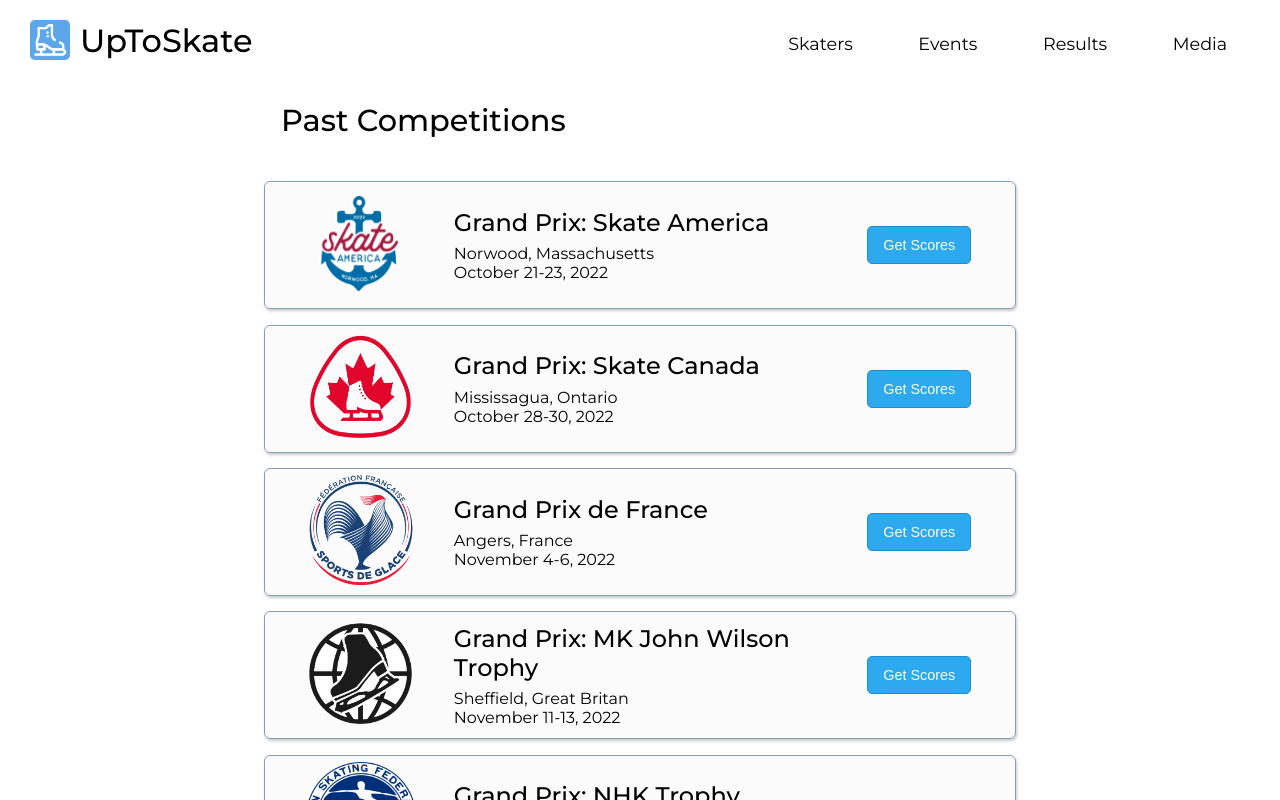
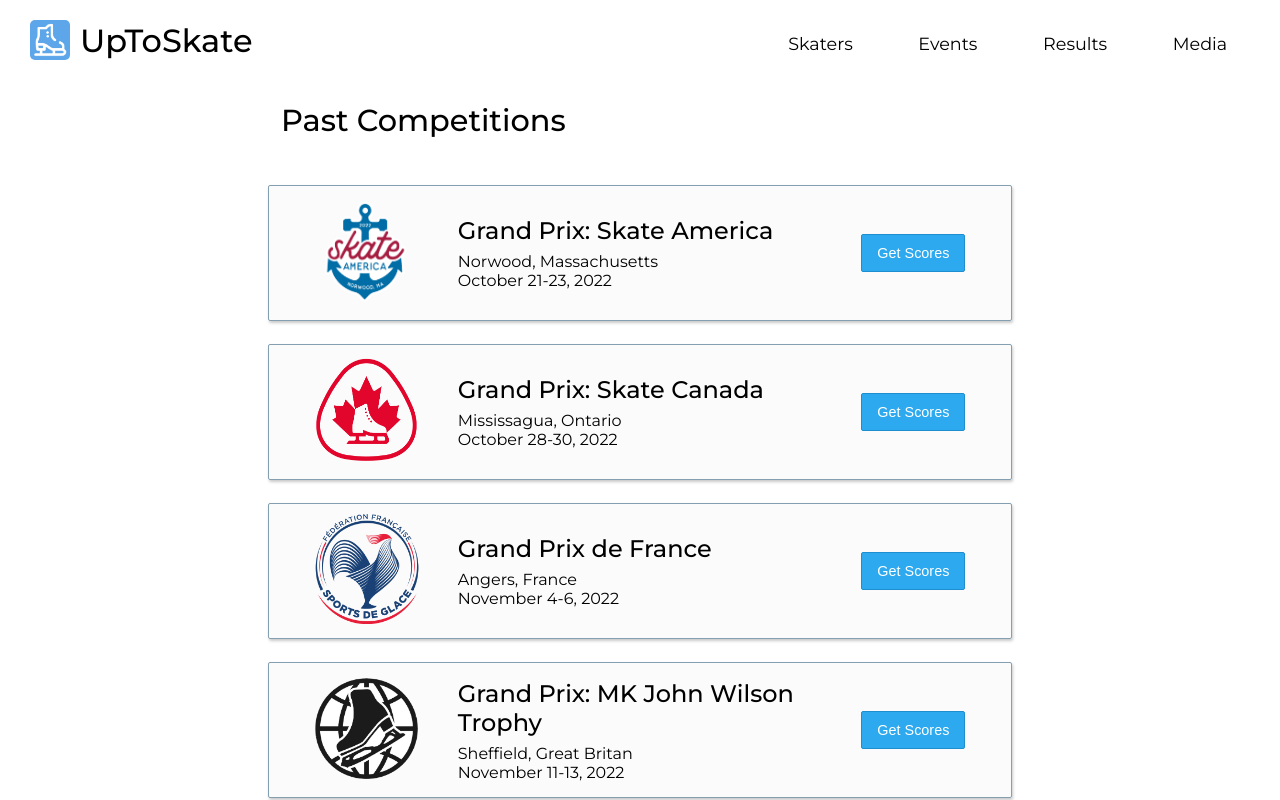
Before and after one commit to andywurm/UpToSkate, a React (Create React App) app: page /Results in a window 1280 px wide. Shown: the top 800 px of the page. Built offline with nearby package versions, Linux system fonts and the light colour scheme.

Commit message:
Fixed Skater Page

```diff
--- a/src/Pages/PageCSS/EventStyles.css
+++ b/src/Pages/PageCSS/EventStyles.css
@@ -7,7 +7,7 @@
 
 .eventBorder2{
     /* border: solid red 1px; */
-    padding: 1%;
+    padding: 1.5%;
 }
 
 .eventPageTitle{
@@ -28,11 +28,11 @@
 .inner{
     border: solid rgb(131, 159, 176) 1px;
     box-shadow: 1px 2px 3px #88888873;
-    border-radius: 6px;
+    border-radius: 2px;
     display: flex;
     align-items: center;
     background-color:#f9f7f77d;
-    padding: 3px;
+    padding: 7px;
 }
 
 .eventInfo{
@@ -69,7 +69,7 @@
     color:white;
     background-color: #2CA9EF;
     border: solid #1f8ece 1px;
-    border-radius: 5px;
+    border-radius: 2px;
     padding: 10px 15px;
     font-size: .9em;
 }
--- a/src/Pages/Skaters.tsx
+++ b/src/Pages/Skaters.tsx
@@ -19,12 +19,6 @@
     const [searched, setSearched] = useState("")
     props.setNavColor(true)
 
-    // useEffect(() => {
-    //     fetch("http://localhost:5000/skaters")
-    //         .then(res => res.json())
-    //         .then(data => console.log(data))
-    // }, [])
-
     function filterCat(category: string) {
         if (category !== "All Skaters") {
             setClicked(category)
@@ -39,12 +33,15 @@
     function goSearch() {
         console.log(searched)
         setSkaterList(skaters.filter((sk8r) => sk8r.name.toLowerCase().includes(searched.toLowerCase())))
+        setClicked("")
     }
 
     function handleEnter(event: React.KeyboardEvent<HTMLImageElement>) {
         console.log("here")
         if (event.key === 'Enter') {
             setSkaterList(skaters.filter((sk8r) => sk8r.name.toLowerCase().includes(searched.toLowerCase())))
+            setClicked("")
+            setSearched("")
         }
     }
 
@@ -64,7 +61,7 @@
                         <img className="magnify" onClick={() => goSearch()} src={search} alt="" />
                     </div>
                     <div className="second" onKeyPress={handleEnter}>
-                        <input className="inputBar noselect" onChange={(e) => setSearched(e.target.value)} placeholder=' Type Here...' />
+                        <input className="inputBar noselect" value={searched} onChange={(e) => setSearched(e.target.value)} placeholder=' Type Here...' />
                     </div>
                 </div>
 
```
